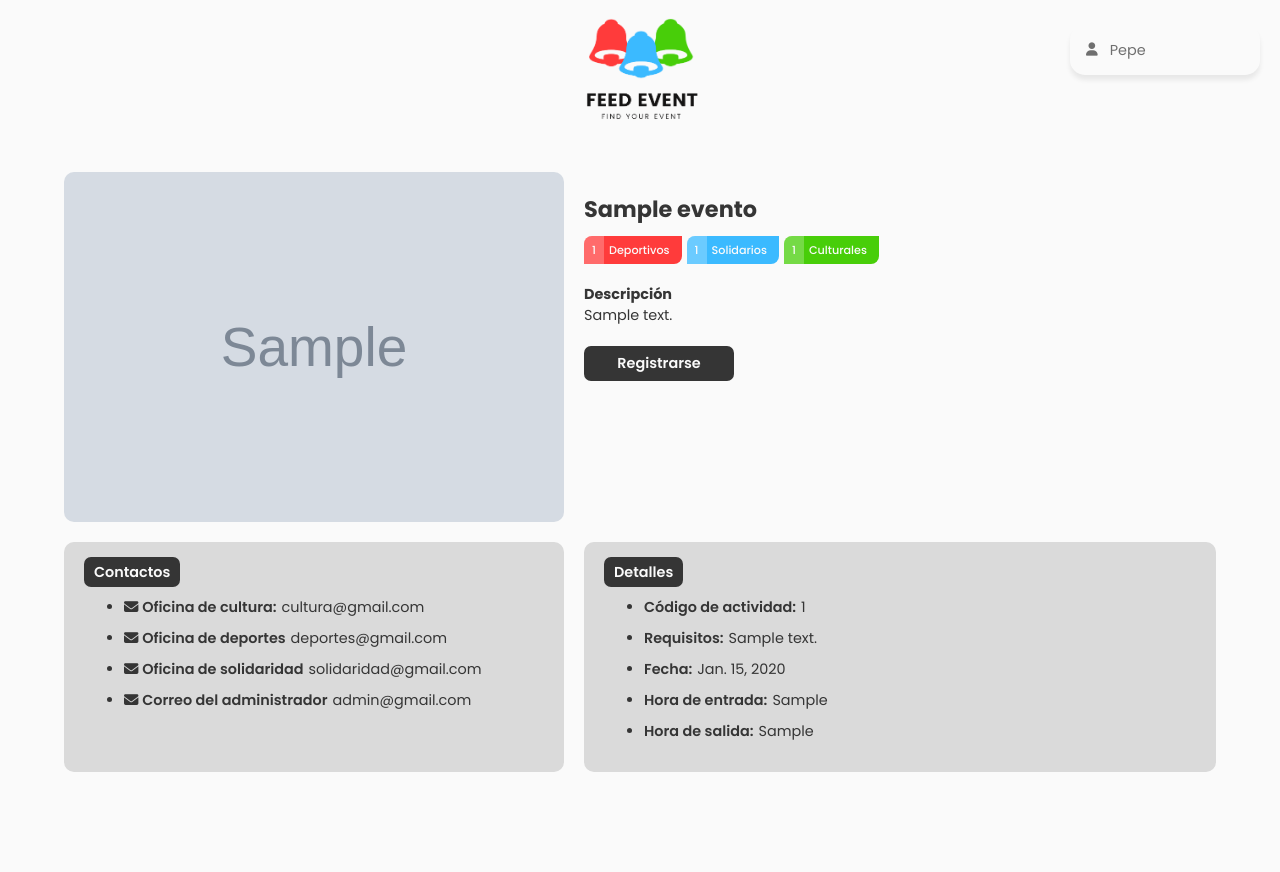
After one commit to Urielminpro705/FeedEvent_django, a Django app: page /eventos/1/ in a window 1280 px wide. The commit adds this page. Run offline with Django 5.2, Linux system fonts and the light colour scheme; tables that the repository leaves empty hold one stand-in row (values such as "Sample post"); grey boxes marked "Sample" are stand-in pictures; some libraries are stand-ins or nearby versions.

Commit message:
Se implemento la creacion de eventos

```diff
--- a/eventos/static/css/index.css
+++ b/eventos/static/css/index.css
@@ -216,7 +216,8 @@ main {
 
 .titulos {
     width: 90%;
-    margin-top: 30px;
+    margin-top: 40px;
+    margin-left: 50px;
     color: var(--secundario);
 }
 
--- a/eventos/static/css/panel.css
+++ b/eventos/static/css/panel.css
@@ -32,7 +32,7 @@ h1{
     align-items: center;
     justify-content: center;
     height: 200px;
-    width: 200px;
+    width: 100%;
     border: 2px solid var(--terciario);
     border-radius: 5px;
     color: var(--placeholder);
@@ -52,6 +52,7 @@ h1{
     }
     .basicColumn{
         gap: 8px;
+        width: 45%;
     }
 }
 
--- /dev/null
+++ b/eventos/static/css/publicacion.css
@@ -0,0 +1,200 @@
+main {
+    width: 90%;
+    /* background-color: red; */
+    display: grid;
+    grid-template-columns: 500px calc(100% - 500px);
+    grid-template-rows: auto auto;
+    margin-bottom: 100px;
+}
+
+.img-publicacion {
+    grid-column: 1;
+    height: 350px;
+    width: 100%;
+    background-color: var(--terciario);
+    border-radius: 10px;
+    background-image: url("https://i.ytimg.com/vi/_5VnXSjM5eQ/maxresdefault.jpg");
+    background-position: center;
+    background-size: cover;
+}
+
+.cont-info-publicacion {
+    grid-column: 2;
+    width: 100%;
+    height: auto;
+    padding-inline: 20px;
+    box-sizing: border-box;
+    padding-top: 20px;
+    background-color: var(--primario);
+}
+
+h1 {
+    font-size: 1.4rem;
+    margin: 0;
+    color: var(--secundario);
+}
+
+.descripcion-titulo {
+    margin: 0;
+    margin-top: 20px;
+    color: var(--secundario);
+    font-weight: bold;
+    font-size: 0.9rem;
+}
+
+.descripcion-txt {
+    margin: 0;
+    color: var(--secundario);
+    font-size: 0.9rem;
+}
+
+.cont-tags {
+    width: 100%;
+    height: auto;
+    display: flex;
+    gap: 10px;
+    flex-wrap: wrap;
+}
+
+
+#btn-registro {
+    height: 35px;
+    padding: 0;
+    width: 150px;
+    margin-top: 20px;
+    border-radius: 7px;
+    border: 2px solid transparent;
+    font-weight: 600;
+    color: var(--primario);
+    background-color: var(--secundario);
+    transition: 0.2s;
+    user-select: none;
+    cursor: pointer;
+    font-size: 0.9rem;
+}
+
+#btn-registro:hover,
+#btn-registro:focus {
+    background-color: var(--primario);
+    color: var(--secundario);
+    border-color: var(--secundario);
+}
+
+#btn-registro:active {
+    background-color: var(--hover);
+}
+
+.cont-list {
+    padding-inline: 20px;
+    padding-bottom: 20px;
+    padding-top: 15px;
+    box-sizing: border-box;
+    margin-top: 20px;
+    border-radius: 10px;
+    background-color: var(--terciario);
+}
+
+.cont-list p {
+    margin: 0;
+    margin-bottom: 10px;
+    font-weight: 600;
+    font-size: 0.9rem;
+    padding: 0;
+    height: 30px;
+    background-color: var(--secundario);
+    color: var(--primario);
+    width: fit-content;
+    padding-inline: 10px;
+    align-content: center;
+    border-radius: 7px;
+}
+
+.cont-list ul {
+    margin: 0;
+}
+
+.cont-list ul li {
+    margin-top: 10px;
+    margin-bottom: 10px;
+    color: var(--secundario);
+    font-size: 0.9rem;
+}
+
+.cont-list ul li span {
+    font-weight: 600;
+    margin-right: 5px;
+}
+
+.cont-contactos-publicacion {
+    grid-column: 1;
+    grid-row: 2;
+}
+
+.cont-detalles-publicacion {
+    grid-column: 2;
+    margin-left: 20px;
+    grid-row: 2;
+}
+
+@media(max-width: 950px) {
+    main {
+        grid-template-columns: 300px calc(100% - 300px);
+    }
+
+    .img-publicacion {
+        height: 200px;
+    }
+
+    h1 {
+        font-size: 1.1rem;
+    }
+
+    .cont-info-publicacion {
+        padding-top: 0;
+    }
+}
+
+@media(max-width: 770px) {
+    main {
+        grid-template-columns: 100%;
+        grid-template-rows: auto auto auto auto;
+    }
+
+    .img-publicacion {
+        width: 350px;
+        grid-row: 2;
+    }
+
+    .cont-info-publicacion {
+        padding-inline: 0;
+        grid-column: 1;
+        grid-row: 1;
+        padding-bottom: 20px;
+    }
+
+    .cont-contactos-publicacion {
+        grid-column: 1;
+        grid-row: 4;
+    }
+
+    .cont-detalles-publicacion {
+        grid-column: 1;
+        margin-left: 20px;
+        grid-row: 3;
+        margin-left: 0;
+    }
+}
+
+@media (max-width: 400px) {
+    .img-publicacion {
+        width: 100%;
+        margin-top: 20px;
+        margin-bottom: 20px;
+    }
+
+    .cont-list ul {
+        margin: 0;
+        padding: 0;
+        padding-left: 10px;
+    }
+}
--- a/eventos/templates/panel.html
+++ b/eventos/templates/panel.html
@@ -4,6 +4,7 @@
     {% load static %}
     <meta charset="UTF-8">
     <meta name="viewport" content="width=device-width, initial-scale=1.0">
+    {% comment %} <meta name="csrf-token" content="{{ csrf_token }}"> {% endcomment %}
     <link rel="stylesheet" href="{% static "css/prefix.css" %}">
     <link rel="stylesheet" href="{% static "css/panel.css" %}">
     <link rel="stylesheet" href="https://cdnjs.cloudflare.com/ajax/libs/animate.css/4.1.1/animate.min.css"/>
@@ -11,6 +12,7 @@
     <title>Feed Event | Panel</title>
 </head>
 <body>
+    {% csrf_token %}
     <nav>
         <a href="/eventos/" class="navLink basicBtnLine">Salir del panel</a>
         <p id="userNav">Pepe</p>
--- /dev/null
+++ b/eventos/templates/publicacion.html
@@ -0,0 +1,88 @@
+<!DOCTYPE html>
+<html lang="es-MX">
+<head>
+    {% load static %}
+    <meta charset="UTF-8">
+    <meta name="viewport" content="width=device-width, initial-scale=1.0">
+    <link rel="stylesheet" href="{% static "css/prefix.css" %}">
+    <link rel="stylesheet" href="{% static "css/publicacion.css" %}">
+    <link rel="shortcut icon" href="{% static "images/icon.png" %}" type="image/x-icon">
+    <title>Evento | Feed Event</title>
+</head>
+<body>
+    {% include "nav.html" %}
+    <main>
+        <div class="img-publicacion" style="background-image: url({{ evento.imagen.url }});"></div>
+        <div class="cont-info-publicacion">
+            <h1>{{ evento.titulo }}</h1>
+            <div class="cont-tags">
+                {% if evento.deportivos > 0 %}
+                    <div class="publicacion-tag tag1"><span>{{ evento.deportivos }}</span>Deportivos</div>
+                {% endif %}
+                {% if evento.solidarios > 0 %}
+                    <div class="publicacion-tag tag2"><span>{{ evento.solidarios }}</span>Solidarios</div>
+                {% endif %}
+                {% if evento.culturales %}
+                    <div class="publicacion-tag tag3"><span>{{ evento.culturales }}</span>Culturales</div>
+                {% endif %}
+            </div>
+            <p class="descripcion-titulo">Descripción</p>
+            <p class="descripcion-txt">{{ evento.descr }}</p>
+            <button id="btn-registro" data-id="">
+                Registrarse
+            </button>
+        </div>
+        <div class="cont-list cont-detalles-publicacion">
+            <p>Detalles</p>
+            <ul>
+                <li>
+                    <span>Código de actividad:</span>{{ evento.id }}
+                </li>
+                <li>
+                    <span>Requisitos:</span>{{ evento.requisitos }}
+                </li>
+                <li>
+                    <span>Fecha:</span>{{ evento.cuando }}
+                </li>
+                <li>
+                    <span>Hora de entrada:</span>{{ evento.horaInicio }}
+                </li>
+                <li>
+                    <span>Hora de salida:</span>{{ evento.horaFin }}
+                </li>
+            </ul>
+        </div>
+        <div class="cont-list cont-contactos-publicacion">
+            <p>Contactos</p>
+            <ul>
+                {% if evento.culturales > 0 %}
+                    <li>
+                        <i class="fa-solid fa-envelope"></i>
+                        <span>Oficina de cultura:</span>cultura@gmail.com
+                    </li>
+                {% endif %}
+                {% if evento.deportivos > 0 %}
+                    <li>
+                        <i class="fa-solid fa-envelope"></i>
+                        <span>Oficina de deportes</span>deportes@gmail.com
+                    </li>
+                {% endif %}
+                {% if evento.solidarios > 0 %}
+                    <li>
+                        <i class="fa-solid fa-envelope"></i>
+                        <span>Oficina de solidaridad</span>solidaridad@gmail.com
+                    </li>
+                {% endif %}
+                <li>
+                    <i class="fa-solid fa-envelope"></i>
+                    <span>Correo del administrador</span>admin@gmail.com
+                </li>
+            </ul>
+        </div>
+    </main>
+
+    <script src="https://code.jquery.com/jquery-3.6.0.min.js"></script>
+    <script src="{% static "js/nav.js" %}"></script>
+    <script src="https://kit.fontawesome.com/5049a1cee4.js" crossorigin="anonymous"></script>
+</body>
+</html>
--- a/eventos/urls.py
+++ b/eventos/urls.py
@@ -5,5 +5,8 @@ app_name = "eventos"
 
 urlpatterns = [
     path("", views.IndexView.as_view(), name="index"),
+    path("busqueda/", views.busqueda, name="busqueda"),
+    path("<int:evento_id>/", views.EventoView, name="evento"),
+    path("agregar/", views.AgregarEvento, name="agregarEvento"),
     path("panel/", views.PanelView.as_view(), name="panel")
 ]
--- a/eventos/views.py
+++ b/eventos/views.py
@@ -1,18 +1,91 @@
+from django.http import HttpResponse
 from django.shortcuts import render
 from django.views import generic
 from .models import Evento
+from django.shortcuts import get_list_or_404, get_object_or_404, redirect
+from django.utils import timezone
 
-# Create your views here.
 class IndexView(generic.ListView):
     template_name = "index.html"
-    context_object_name = "lista_todos_los_eventos"
+    context_object_name = "eventos"
 
     def get_queryset(self):
         return Evento.objects.all()
+
+def busqueda(request):
+    solidarios = request.GET.get("solidarios", 0)
+    culturales = request.GET.get("culturales", 0)
+    deportivos = request.GET.get("deportivos", 0)
+    titulo = request.GET.get("titulo", "")
+    eventos = Evento.objects.filter(
+        solidarios__gte=solidarios,
+        deportivos__gte=deportivos,
+        culturales__gte=culturales,
+        titulo__icontains = titulo
+    )
+
+    context = {"eventos":eventos}
+    return render(request, "index.html", context)
 
 class PanelView(generic.ListView):
     template_name = "panel.html"
     context_object_name = "eventos_del_usuario"
 
     def get_queryset(self):
-        return Evento.objects.filter(idUsuario = 1)
+        return Evento.objects.all()
+
+def EventoView(request, evento_id):
+    evento = get_object_or_404(Evento, pk=evento_id)
+    context = {"evento":evento}
+    return render(request, "publicacion.html", context)
+
+def EliminarEvento(request, evento_id):
+    evento = get_object_or_404(Evento, pk=evento_id)
+    return redirect("eventos:panel")
+
+def AgregarEvento(request):
+    if request.method =='POST':
+        titulo = request.POST.get("titulo")
+        descr = request.POST.get("desc")
+        cuando = request.POST.get("cuando")
+        horaInicio = request.POST.get("horaInicio")
+        horaFin = request.POST.get("horaFin")
+        fechaCreacion = timezone.now()
+        imagen = request.FILES.get("imagen")
+        requisitos = request.POST.get("requisitos")
+
+        if not imagen:
+            imagen = "imagenes_eventos/imagen_default_evento.webp"
+        if not requisitos:
+            requisitos = "Sin requisitos"
+        solidarios = int(request.POST.get("solid") or 0)
+        culturales = int(request.POST.get("cult") or 0)
+        deportivos = int(request.POST.get("deport") or 0)
+
+        parametros_obligatorios = [
+            ["titulo", titulo],
+            ["descr", descr],
+            ["cuando", cuando],
+            ["horaInicio", horaInicio],
+            ["horaFin", horaFin]
+        ]
+
+        for campo, valor in parametros_obligatorios:
+            if not valor:
+                return HttpResponse(f"El campo {campo} es obligatorio", status=400)
+
+        evento = Evento.objects.create(
+            titulo=titulo,
+            descr=descr,
+            requisitos=requisitos,
+            cuando=cuando,
+            solidarios=solidarios,
+            culturales=culturales,
+            deportivos=deportivos,
+            imagen=imagen,
+            horaInicio=horaInicio,
+            horaFin=horaFin,
+            fechaCreacion=fechaCreacion
+        )
+        return HttpResponse("OK", status=200)
+    return HttpResponse("Método no permitido", status=405)
--- a/static/css/prefix.css
+++ b/static/css/prefix.css
@@ -61,6 +61,15 @@ body {
     overflow: hidden;
 }
 
+.publicacion-tag span {
+    background-color: rgba(255, 255, 255, 0.249);
+    width: 20px;
+    height: 100%;
+    align-content: center;
+    text-align: center;
+    margin-right: 5px;
+}
+
 .tagNum{
     display: flex;
     flex-direction: column;
@@ -86,10 +95,9 @@ body {
 }
 
 .card-publicacion{
-    margin-top: 52px;
     position: relative;
     width: 32%;
-    height: 415px;
+    height: 440px;
     border-radius: 20px;
     background-color: white;
     display: flex;
@@ -101,8 +109,6 @@ body {
     position: relative;
     min-width: 280px;
     border: 1px solid var(--gris_claro);
-    border-top-left-radius: 0px;
-    border-top-right-radius: 0px;
 }
 
 .cardProfImage{
@@ -157,7 +163,7 @@ body {
 }
 
 .card-publicacion:hover .cont-img{
-    background-size: 105%;
+    background-size: 125%;
 }
 
 .cont-img {
@@ -166,7 +172,7 @@ body {
     width: 100%;
     height: 250px;
     background-color: var(--terciario);
-    background-size: 100%;
+    background-size: 120%;
     background-position: center;
     background-repeat: no-repeat;
     transition: all 0.3s;
```
Also changed, not shown: FeedEvent/settings.py (+7 -0 lines), eventos/models.py (+11 -10 lines), eventos/static/js/panel.js (+87 -77 lines), eventos/templates/index.html (+35 -2 lines), eventos/migrations/0004_remove_evento_idusuario.py (added), eventos/migrations/0005_evento_requisitos.py (added), eventos/migrations/0006_alter_evento_fechacreacion_alter_evento_requisitos.py (added), eventos/migrations/0007_alter_evento_fechacreacion_alter_evento_requisitos.py (added), eventos/migrations/0008_alter_evento_culturales_alter_evento_deportivos_and_more.py (added), media/imagenes_eventos/1año.png (added), media/imagenes_eventos/1año_Pmcc6Js.png (added), media/imagenes_eventos/ScreenShot-2024-9-16_23-17-41.png (added).
